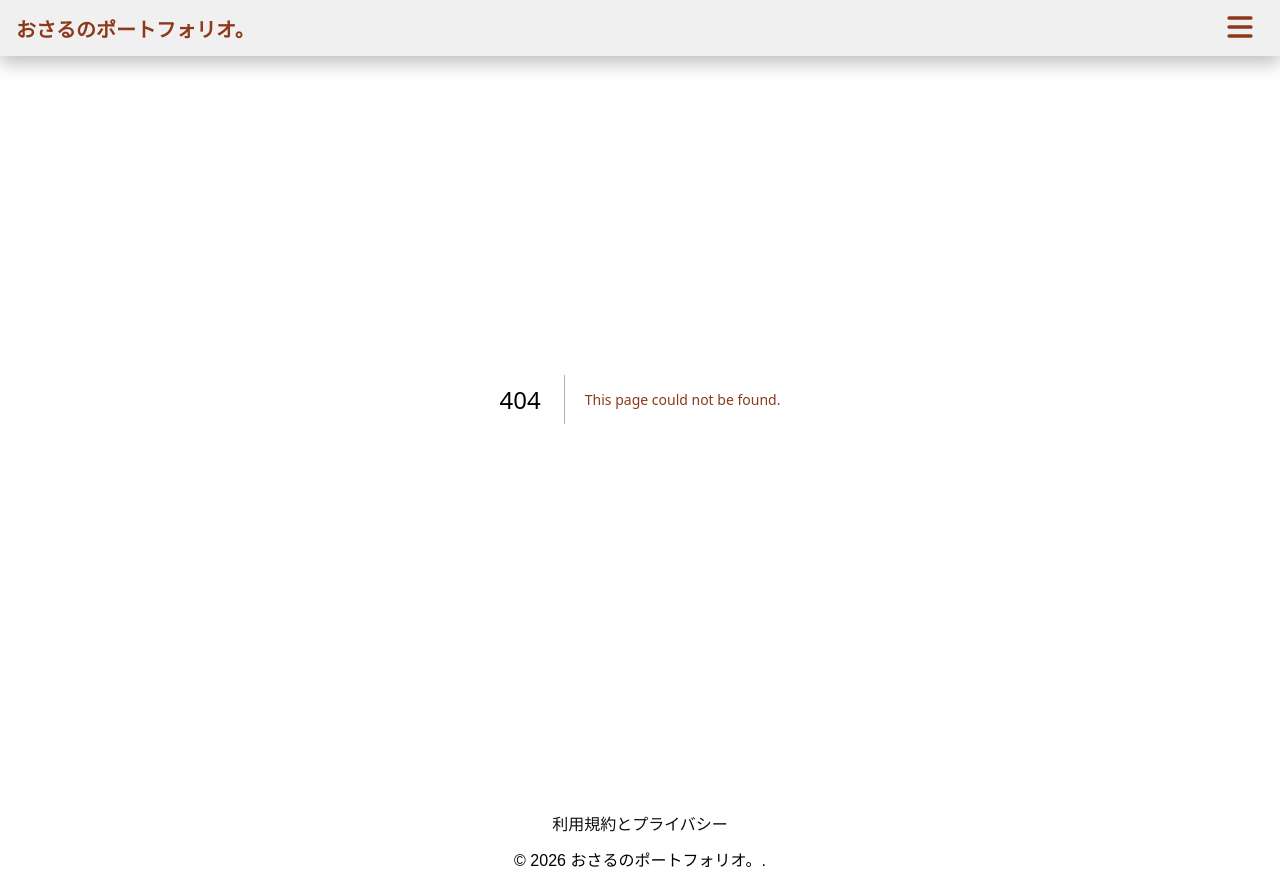
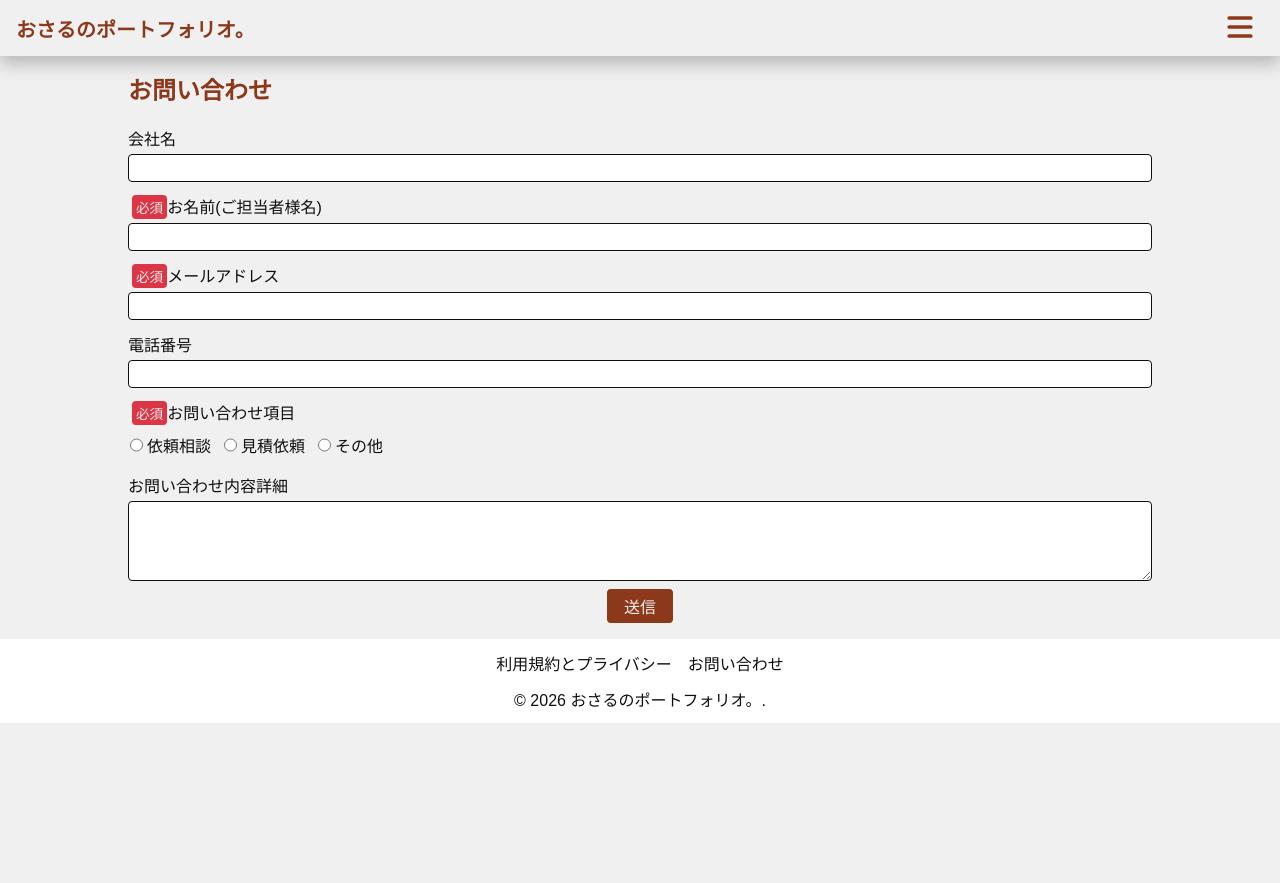
Before and after one commit to osaru07m/osaru07m.github.io, a Next.js app: page /contact in a window 1280 px wide. Before the commit this address had no page. After the commit the page ends 800 px from the top, so only its background shows below. Built offline with nearby package versions, Linux system fonts and the light colour scheme; a web font is replaced by a local one.

Commit message:
feat: お問い合わせフォームを実装する

```diff
--- a/app/components/Footer/Footer.module.scss
+++ b/app/components/Footer/Footer.module.scss
@@ -12,6 +12,7 @@
         flex-wrap: wrap;
         justify-content: center;
         align-items: center;
+        gap: 1rem;
 
         &__item {
             color: $color-black;
--- a/app/components/Footer/Footer.tsx
+++ b/app/components/Footer/Footer.tsx
@@ -6,7 +6,7 @@ export default function FooterComponent() {
         <footer className={styles.footer}>
             <div className={styles.footer__links}>
                 <a href="/terms-and-privacy/" className={styles.footer__links__item}>利用規約とプライバシー</a>
-
+                <a href="/contact/" className={styles.footer__links__item}>お問い合わせ</a>
             </div>
             <p className={styles.footer__copy}>&copy; {(new Date()).getFullYear()} {Config.site.title}.</p>
         </footer>
--- /dev/null
+++ b/app/components/Form/Badge/Badge.tsx
@@ -0,0 +1,5 @@
+export function RequiredBadge() {
+    return (
+        <span className="form_label__required_badge">必須</span>
+    )
+}
--- a/app/components/Header/Menu/Menu.tsx
+++ b/app/components/Header/Menu/Menu.tsx
@@ -18,6 +18,7 @@ export default function Menu() {
                     <li><Link href="/" onClick={() => setIsOpen(false)}>ホーム</Link></li>
                     <li><Link href="/news/" onClick={() => setIsOpen(false)}>おしらせ</Link></li>
                     <li><Link href="/works/" onClick={() => setIsOpen(false)}>制作実績</Link></li>
+                    <li><Link href="/contact/" onClick={() => setIsOpen(false)}>お問い合わせ</Link></li>
                 </ul>
 
                 <ul className={styles.header__menuLinks}>
--- /dev/null
+++ b/app/contact/page.tsx
@@ -0,0 +1,108 @@
+import Config from "@/config";
+import { Metadata } from "next";
+
+import { RequiredBadge } from "../components/Form/Badge/Badge";
+
+export const metadata: Metadata = {
+    title: "お問い合わせ"
+}
+
+export default function ContactIndex() {
+    const formAction: string = Config.contact.hyperform_api;
+
+    const formCategory: string[] = Config.contact.category;
+
+    return (
+        <>
+            <main>
+                <section id="contact">
+                    <div className="container">
+                        <h2>お問い合わせ</h2>
+
+                        <form action={formAction} method="post">
+                            <input type="text" name="contact__hpc__check" className="form_hidden" />
+
+                            <div className="form_box">
+                                <label htmlFor="companyName" className="form_label">会社名</label>
+                                <input
+                                    type="text"
+                                    name="companyName"
+                                    autoComplete="organization"
+                                    id="companyName"
+                                    className="form_control"
+                                />
+                            </div>
+
+                            <div className="form_box">
+                                <label htmlFor="name" className="form_label"><RequiredBadge />お名前(ご担当者様名)</label>
+                                <input
+                                    type="text"
+                                    name="name"
+                                    autoComplete="name"
+                                    required
+                                    id="name"
+                                    className="form_control"
+                                />
+                            </div>
+
+                            <div className="form_box">
+                                <label htmlFor="email" className="form_label"><RequiredBadge />メールアドレス</label>
+                                <input
+                                    type="email"
+                                    name="email"
+                                    autoComplete="work email"
+                                    required
+                                    id="email"
+                                    className="form_control"
+                                />
+                            </div>
+
+                            <div className="form_box">
+                                <label htmlFor="telNumber" className="form_label">電話番号</label>
+                                <input
+                                    type="tel"
+                                    name="telNumber"
+                                    autoComplete="work tel"
+                                    id="telNumber"
+                                    className="form_control"
+                                />
+                            </div>
+
+                            <div className="form_box">
+                                <span className="form_label"><RequiredBadge />お問い合わせ項目</span>
+                                {formCategory.map((categoryValue, index) => {
+                                    return (
+                                        <div key={index} className="form_radio">
+                                            <input
+                                                type="radio"
+                                                name="category"
+                                                value={categoryValue}
+                                                required={index === 0}
+                                                id={`category_${index}`}
+                                                className="form_control"
+                                            />
+                                            <label htmlFor={`category_${index}`} className="form_label">{categoryValue}</label>
+                                        </div>
+                                    )
+                                })}
+                            </div>
+
+                            <div className="form_box">
+                                <label htmlFor="message" className="form_label">お問い合わせ内容詳細</label>
+                                <textarea
+                                    name="message"
+                                    id="message"
+                                    className="form_textarea"
+                                />
+                            </div>
+
+                            <div className="form_button_box">
+                                <input type="submit" value="送信" className="btn_primary" />
+                            </div>
+                        </form>
+                    </div>
+                </section>
+            </main>
+        </>
+    )
+}
--- a/config.ts
+++ b/config.ts
@@ -15,6 +15,14 @@ const Config = {
         github: "https://github.com/osaru07m/",
         wantedly: "https://www.wantedly.com/id/osaru07m/",
         x_twitter: "https://x.com/osaru07m/"
+    },
+    contact: {
+        hyperform_api: "https://hyperform.jp/api/3jx05Uoc",
+        category: [
+            "依頼相談",
+            "見積依頼",
+            "その他"
+        ]
     }
 }
 
```
